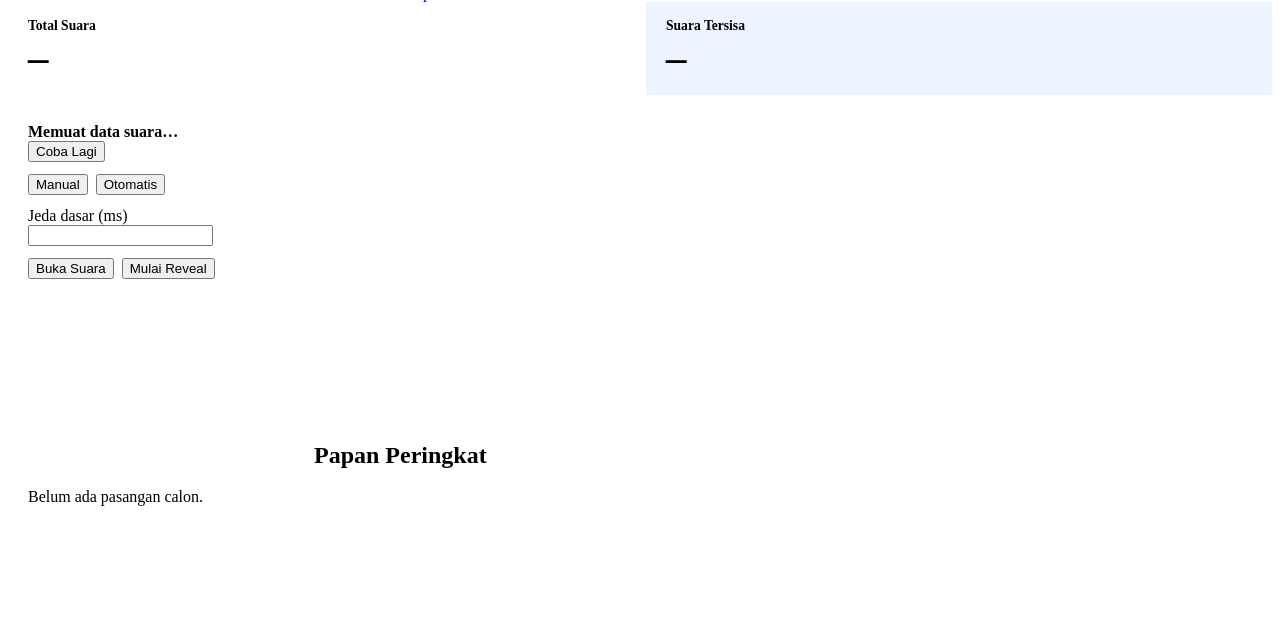
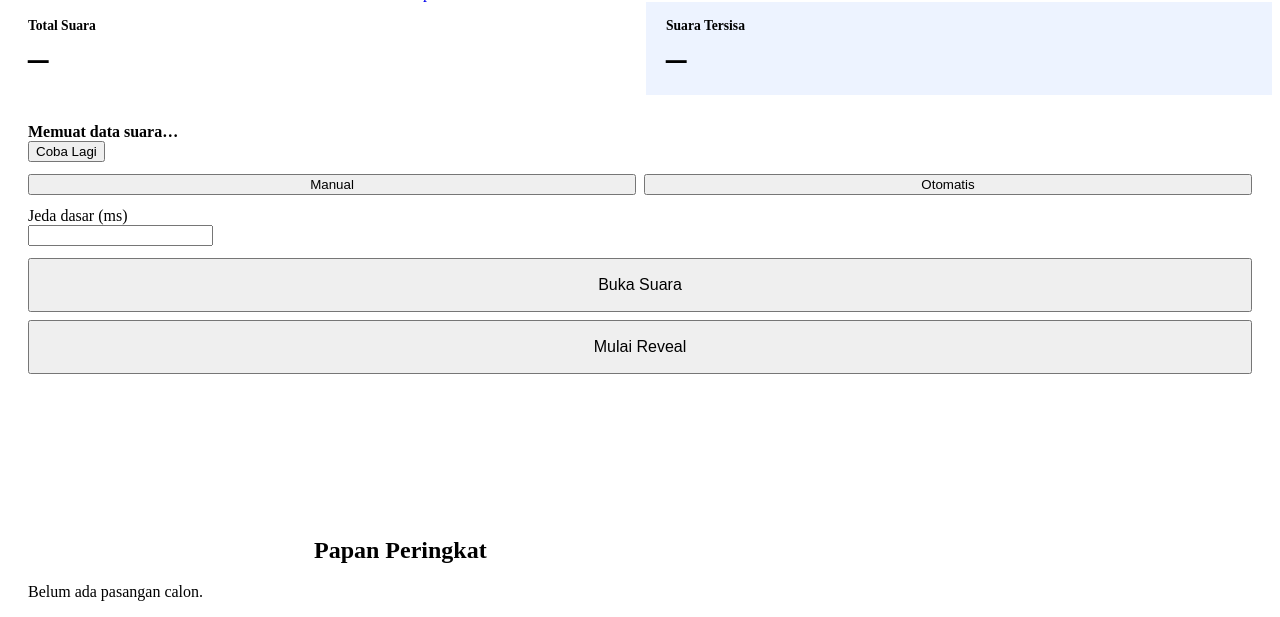
Before and after one commit to otherveo/evoting, a Laravel app: template resources/views/livewire/operator/election-race-page.blade.php in a window 1280 px wide. Shown: the part 412-1029 px from the top of the page. Before the commit the page ends 918 px from the top, so only its background shows below. Run offline with Laravel 12, Linux system fonts and the light colour scheme; the template is opened without the code that fills it, so the values that code supplies are empty; some libraries are stand-ins or nearby versions.

Commit message:
ux: expand race reveal controls into full-width grid

```diff
--- a/public/css/operator/recap-race.css
+++ b/public/css/operator/recap-race.css
@@ -78,6 +78,29 @@
 
 .race-control-row {
   margin-top: 12px;
+}
+
+.race-mode-grid,
+.race-action-grid {
+  display: grid;
+}
+
+.race-mode-grid {
+  grid-template-columns: repeat(2, minmax(0, 1fr));
+}
+
+.race-action-grid {
+  grid-template-columns: minmax(0, 1fr);
+}
+
+.race-mode-grid .btn,
+.race-action-grid .btn {
+  width: 100%;
+}
+
+.race-action-grid .btn {
+  min-height: 54px;
+  font-size: 1rem;
 }
 
 .race-delay {
--- a/resources/views/livewire/operator/election-race-page.blade.php
+++ b/resources/views/livewire/operator/election-race-page.blade.php
@@ -33,7 +33,7 @@
       <button type="button" class="btn btn-secondary" x-show="failed" x-cloak x-on:click="load()">Coba Lagi</button>
 
       <div x-show="ready && !complete" x-cloak>
-        <div class="race-control-row" role="group" aria-label="Cara reveal">
+        <div class="race-control-row race-mode-grid" role="group" aria-label="Cara reveal">
           <button type="button" class="btn btn-secondary" x-on:click="switchMode('manual')" :aria-pressed="mode === 'manual'" :disabled="switching">Manual</button>
           <button type="button" class="btn btn-secondary" x-on:click="switchMode('auto')" :aria-pressed="mode === 'auto'" :disabled="switching">Otomatis</button>
         </div>
@@ -52,7 +52,7 @@
           <span id="race-interval" class="field-hint"
             x-text="validDelay ? 'Interval: ' + formatNumber(interval) + ' ms' : 'Masukkan 20–10.000 ms'"></span>
         </div>
-        <div class="race-control-row">
+        <div class="race-control-row race-action-grid">
           <button type="button" class="btn btn-primary" x-show="mode === 'manual'" x-on:click="openVote()"
             :disabled="switching || inFlight > 0 || remaining === 0">Buka Suara</button>
           <button type="button" class="btn btn-primary" x-show="mode === 'auto'" x-on:click="toggleAuto()"
```
